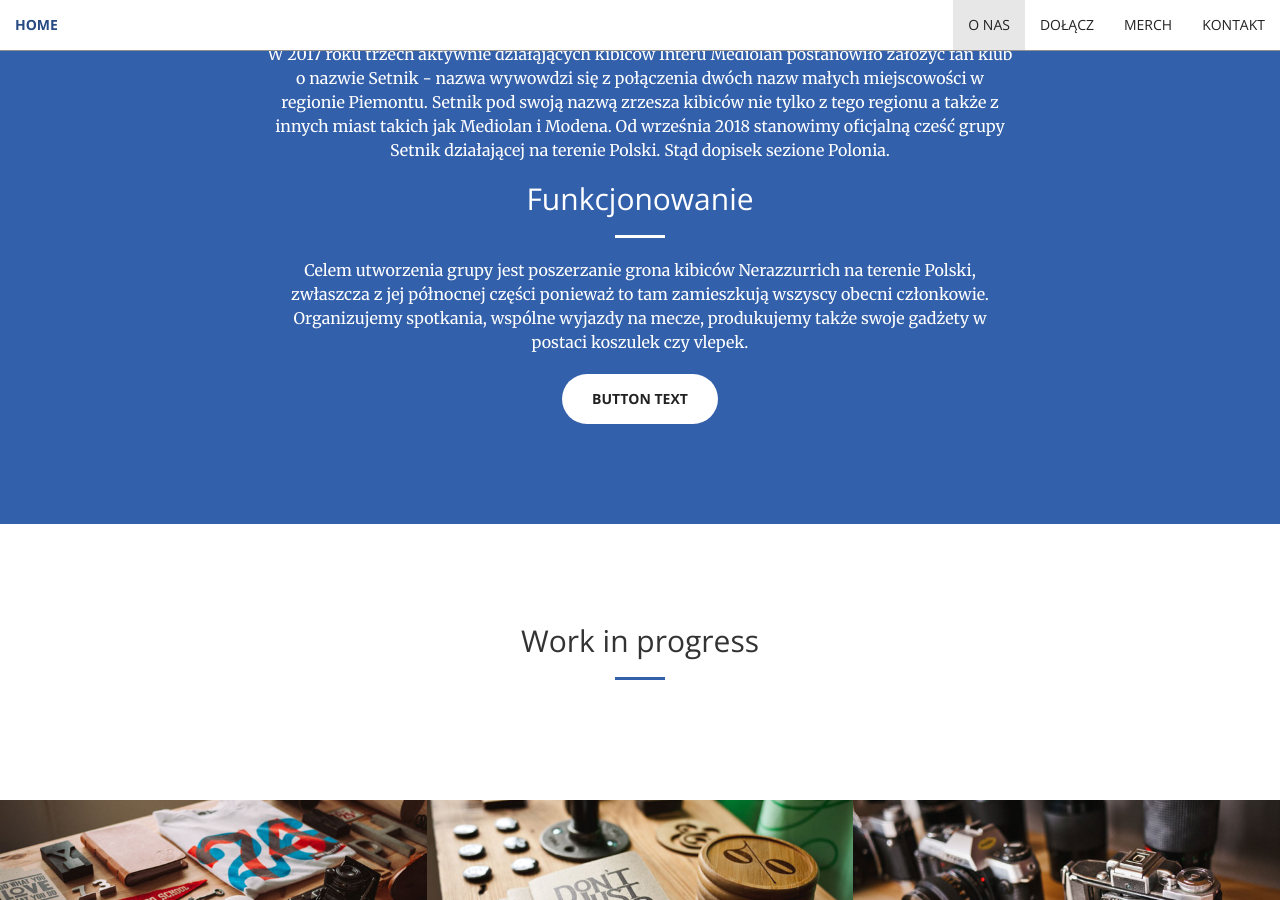
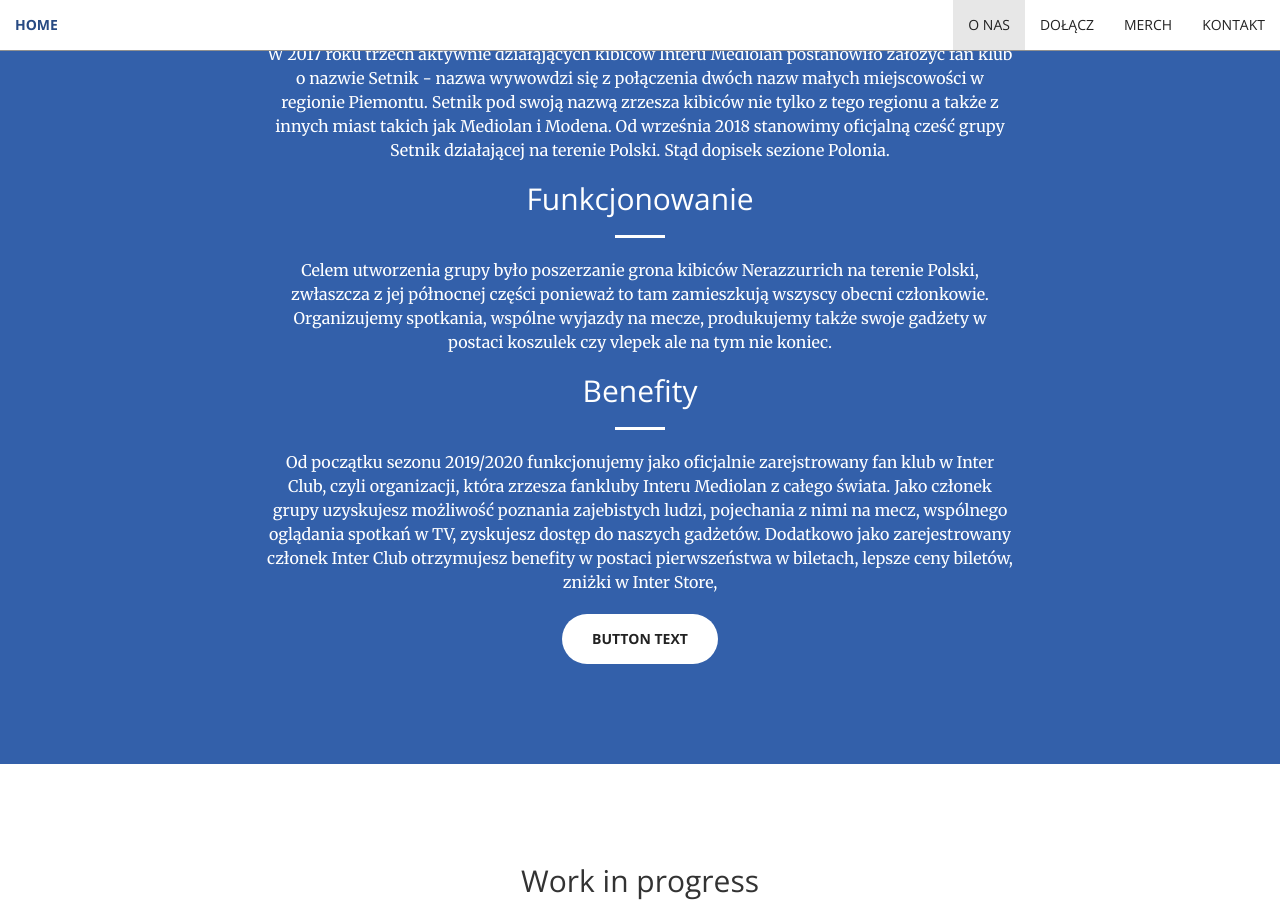
Before and after one commit to SetnikPolonia/setnikpolonia.github.io, a Jekyll site: the page built from index.html, in a window 1280 px wide and 900 px high, scrolled down 1034 px. Built offline with Jekyll 4.4.1, drawn with Linux system fonts in a browser that asks for light colours.

Commit message:
Update call-to-action.html

```diff
--- a/_includes/call-to-action.html
+++ b/_includes/call-to-action.html
@@ -7,7 +7,10 @@
                 <p class="text-faded"><span style="color: white">W 2017 roku trzech aktywnie działąjących kibiców Interu Mediolan postanowiło założyć fan klub o nazwie Setnik - nazwa wywowdzi się z połączenia dwóch nazw małych miejscowości w regionie Piemontu. Setnik pod swoją nazwą zrzesza kibiców nie tylko z tego regionu a także z innych miast takich jak Mediolan i Modena. Od września 2018 stanowimy oficjalną cześć grupy Setnik działającej na terenie Polski. Stąd dopisek sezione Polonia. </span> </p>
                 <h2 class="section-heading">Funkcjonowanie</h2>
                 <hr class="light">
-                <p class="text-faded"><span style="color: white">Celem utworzenia grupy jest poszerzanie grona kibiców Nerazzurrich na terenie Polski, zwłaszcza z jej północnej części ponieważ to tam zamieszkują wszyscy obecni członkowie. Organizujemy spotkania, wspólne wyjazdy na mecze, produkujemy także swoje gadżety w postaci koszulek czy vlepek.  </span> </p>
+                <p class="text-faded"><span style="color: white">Celem utworzenia grupy było poszerzanie grona kibiców Nerazzurrich na terenie Polski, zwłaszcza z jej północnej części ponieważ to tam zamieszkują wszyscy obecni członkowie. Organizujemy spotkania, wspólne wyjazdy na mecze, produkujemy także swoje gadżety w postaci koszulek czy vlepek ale na tym nie koniec.  </span> </p>
+                <h2 class="section-heading">Benefity</h2>
+                <hr class="light">
+                <p class="text-faded"><span style="color: white">Od początku sezonu 2019/2020 funkcjonujemy jako oficjalnie zarejstrowany fan klub w Inter Club, czyli organizacji, która zrzesza fankluby Interu Mediolan z całego świata. Jako członek grupy uzyskujesz możliwość poznania zajebistych ludzi, pojechania z nimi na mecz, wspólnego oglądania spotkań w TV, zyskujesz dostęp do naszych gadżetów. Dodatkowo jako zarejestrowany członek Inter Club otrzymujesz benefity w postaci pierwszeństwa w biletach, lepsze ceny biletów, zniżki w Inter Store, </span> </p>
                 <a href="#" class="btn btn-default btn-xl">Button text</a>
             </div>
         </div>
```
